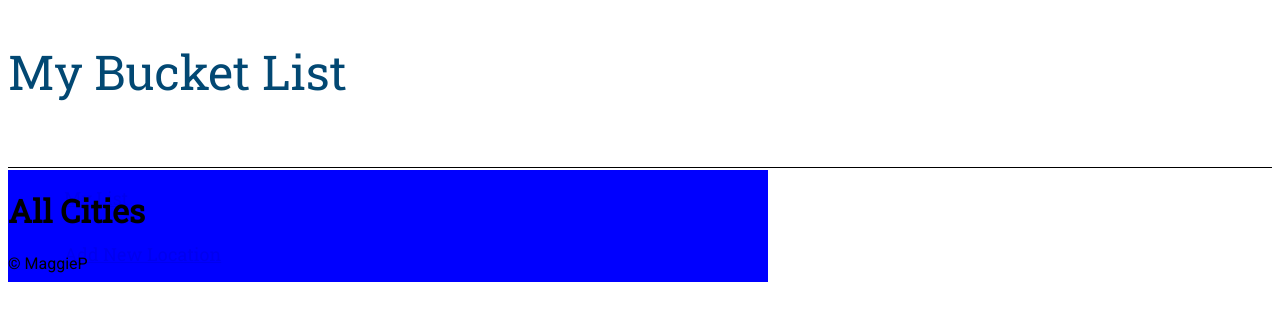
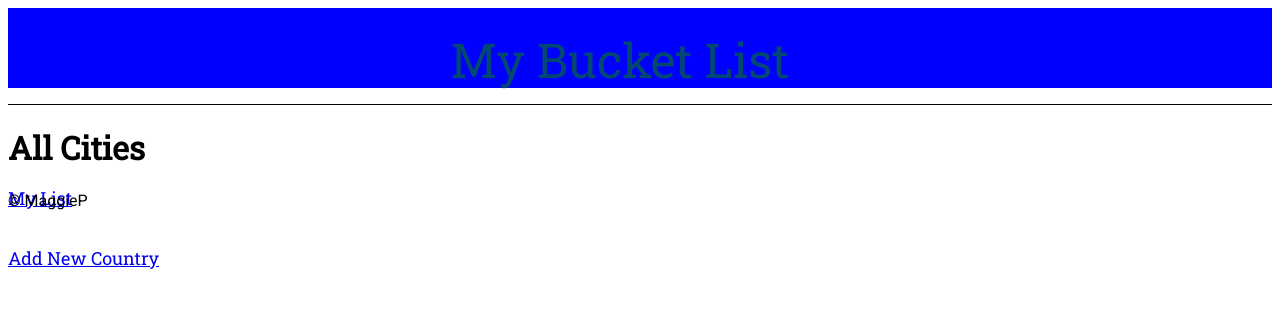
Before and after one commit to HelloMaggieP/Python_Project_Bucketlist, a Flask app: page /cities in a window 1280 px wide; the page is wider, and only the part inside the window is pictured. Shown: the top 321 px of that part. Run offline with Flask 2, Linux system fonts and the light colour scheme; data that the repository does not hold is empty; some libraries are stand-ins or nearby versions.

Commit message:
some progress with the nav bar

```diff
--- a/static/css/style.css
+++ b/static/css/style.css
@@ -2,14 +2,36 @@ body {
     font-family: 'Roboto', sans-serif;
 }
 
-header {
+.nav_bar {
     display: grid;
-    grid-template-areas: inherit;
-    width: 1440px;
-    height: 111px;
+    font-family: Roboto Slab;
+    font-weight: 400;
+    font-size: 18px;
+    line-height: 24px;
+    width: 100%;
+    height: 80px;
     left: 0px;
     top: 0px;
+    list-style: none;
+    color: #024873;
+    background-color: blue;
 }
+
+#main_title {
+    grid-row-start: 1;
+    justify-self: center;
+    font-family: Roboto Slab;
+    font-style: normal;
+    font-weight: normal;
+    font-size: 48px;
+    height: 80px;
+    color: #024873;
+    width: 30%;
+}
+.nav_bar li {
+    grid-row-end: 2;
+}
+
 #line {
     height: 1px;
     width: 100%;
@@ -18,41 +40,13 @@ header {
 }
 
 main {
-    padding-top: 48px;
+    padding-top: 16px;
 }
 
 h1, h2, h3 {
     font-family: 'Roboto Slab', serif;
 }
 
-#main_title {
-
-    font-family: Roboto Slab;
-    font-style: normal;
-    font-weight: normal;
-    font-size: 48px;
-    height: 80px;
-    color: #024873;
-    width: 30%;
-}
-
-.nav_bar {
-
-    font-family: Roboto Slab;
-    font-weight: 400;
-    font-size: 18px;
-    line-height: 24px;
-    width: 50%;
-    list-style: none;
-    color: #024873;
-    background-color: blue;
-}
-
-.nav_bar li {
-    padding: 16px;
-    height: 24px;
-}
-
 footer {
 /* footer info here
 }
--- a/templates/base.html
+++ b/templates/base.html
@@ -15,12 +15,10 @@
 </head>
 <body>
     <header>
-        <h1 id="main_title">My Bucket List</h1>
-        <nav>
-            <ul class="nav_bar">
-                <li><a href="/countries">My List</a></li>
-                <li><a href="/countries/new">Add New Location</a></li>
-             </ul>
+        <nav class="nav_bar">
+                <h1 id="main_title">My Bucket List</h1>
+                <p><a href="/countries">My List</a></p>
+                <p><a href="/countries/new">Add New Country</a></p>
         </nav>
 
     </header>
```
